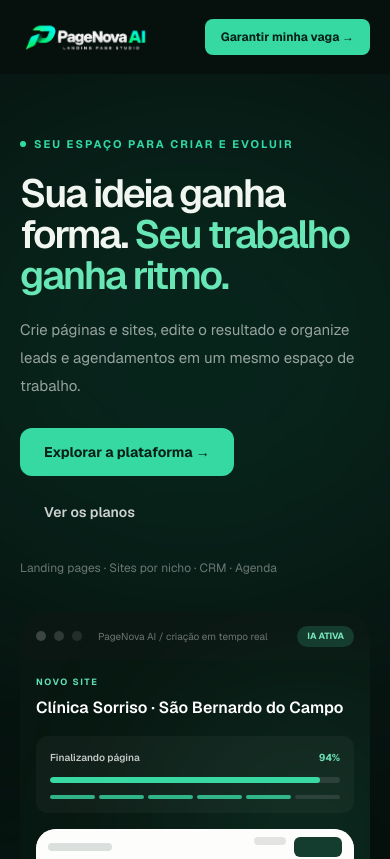
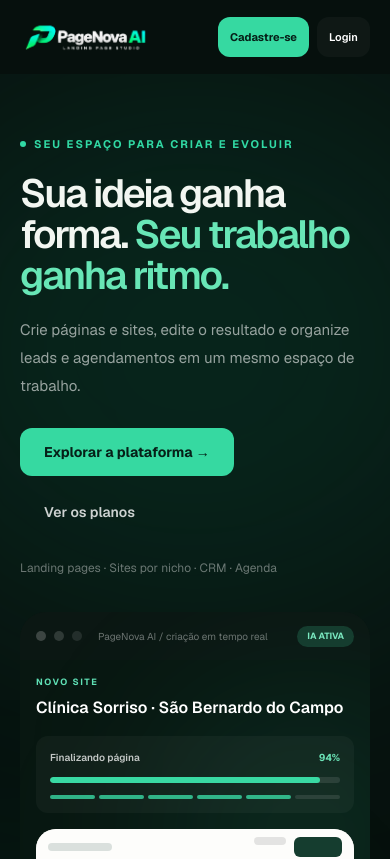
Before and after one commit to dramaflix2026-stack/pagenova-ai, a Next.js app in the folder frontend/: page / in a window 390 px wide. Shown: the top 859 px of the page. Built offline with nearby package versions, Linux system fonts and the light colour scheme.

Commit message:
feat(landing): restore Cadastre-se and Login actions in responsive header

```diff
--- a/frontend/src/app/page.tsx
+++ b/frontend/src/app/page.tsx
@@ -136,7 +136,7 @@ export default function Home() {
     <main className="pn-mobile-centered min-h-screen bg-[#07110e] font-sans text-[#f2f6f1]"><PageNovaLandingMotion />
       <header className="sticky top-0 z-50 border-b border-white/[.08] bg-[#07110e]/95 backdrop-blur-xl">
         <div className="mx-auto flex h-[74px] max-w-7xl items-center justify-between gap-5 px-5 md:px-8">
-          <Link href="/" aria-label="PageNova AI, início"><Brand /></Link>
+          <Link href="/" aria-label="PageNova AI, início" className="min-w-0 shrink [&_img]:h-9 [&_img]:max-w-[112px] sm:shrink-0 sm:[&_img]:h-11 sm:[&_img]:max-w-[165px]"><Brand /></Link>
           <nav aria-label="Menu principal" className="hidden items-center gap-7 text-[13px] text-white/60 lg:flex">
             <a href="#plataforma" className="hover:text-white">Plataforma</a>
             <a href="#criacao" className="hover:text-white">Criação</a>
@@ -144,10 +144,13 @@ export default function Home() {
             <a href="#planos" className="hover:text-white">Planos</a>
             <a href="#duvidas" className="hover:text-white">Dúvidas</a>
           </nav>
-          <div className="flex shrink-0 items-center">
-            <a href="#planos" className="rounded-lg bg-[#36d9a1] px-4 py-2.5 text-xs font-bold text-[#062018] transition hover:bg-[#7debc0] sm:text-sm">
-              Garantir minha vaga <span aria-hidden="true">→</span>
-            </a>
+          <div className="flex shrink-0 items-center gap-2 sm:gap-3">
+            <Link href="/cadastro" className="inline-flex min-h-10 items-center justify-center whitespace-nowrap rounded-xl bg-[#36d9a1] px-3 py-2.5 text-[11px] font-bold text-[#062018] transition hover:bg-[#7debc0] focus-visible:outline focus-visible:outline-2 focus-visible:outline-offset-2 focus-visible:outline-[#7debc0] sm:px-5 sm:text-sm">
+              Cadastre-se
+            </Link>
+            <Link href="/login" className="inline-flex min-h-10 items-center justify-center whitespace-nowrap rounded-xl border border-white/25 bg-white/[.035] px-3 py-2.5 text-[11px] font-semibold text-white transition hover:border-[#75e8b7] hover:bg-white/[.07] focus-visible:outline focus-visible:outline-2 focus-visible:outline-offset-2 focus-visible:outline-[#7debc0] sm:px-5 sm:text-sm">
+              Login
+            </Link>
           </div>
         </div>
       </header>
```
